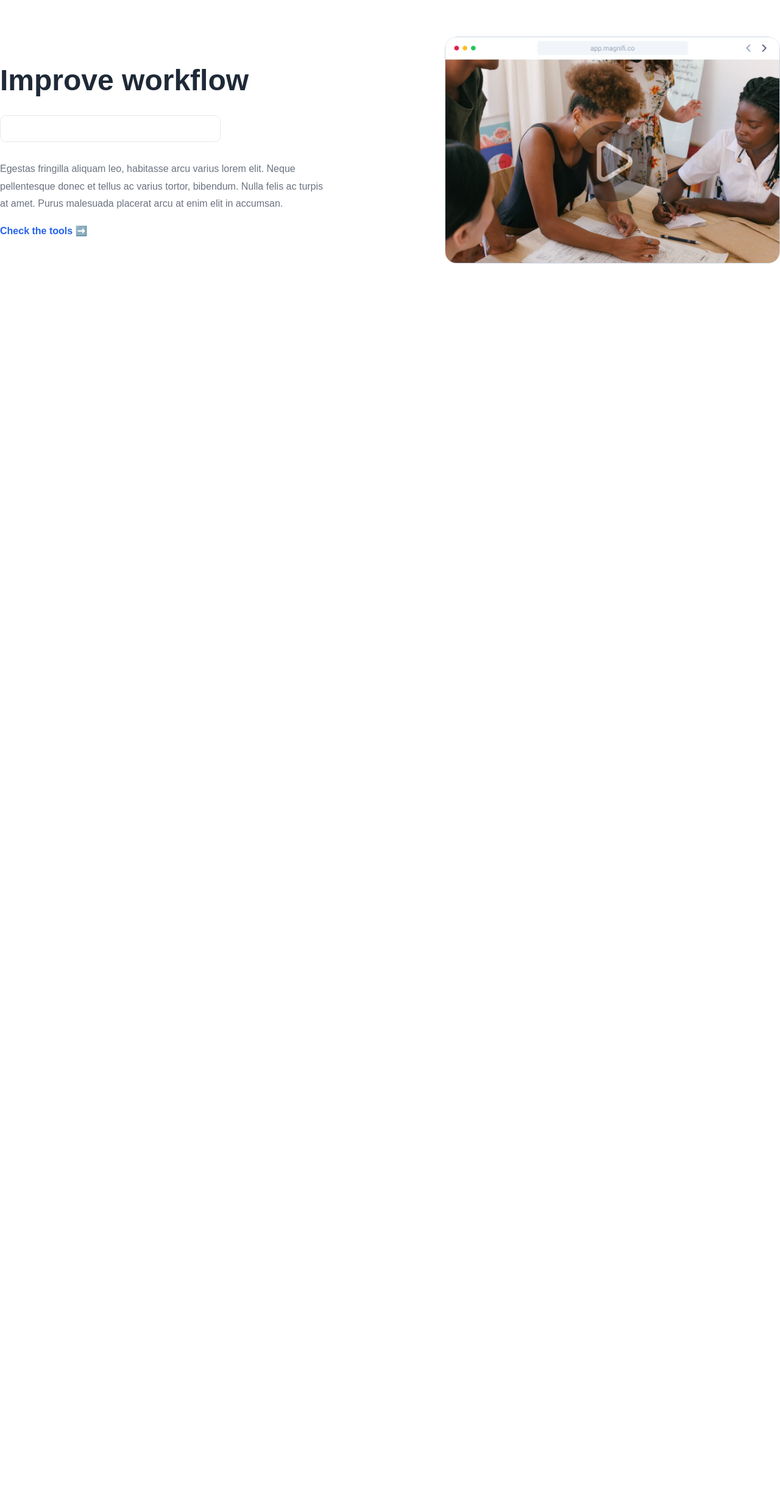
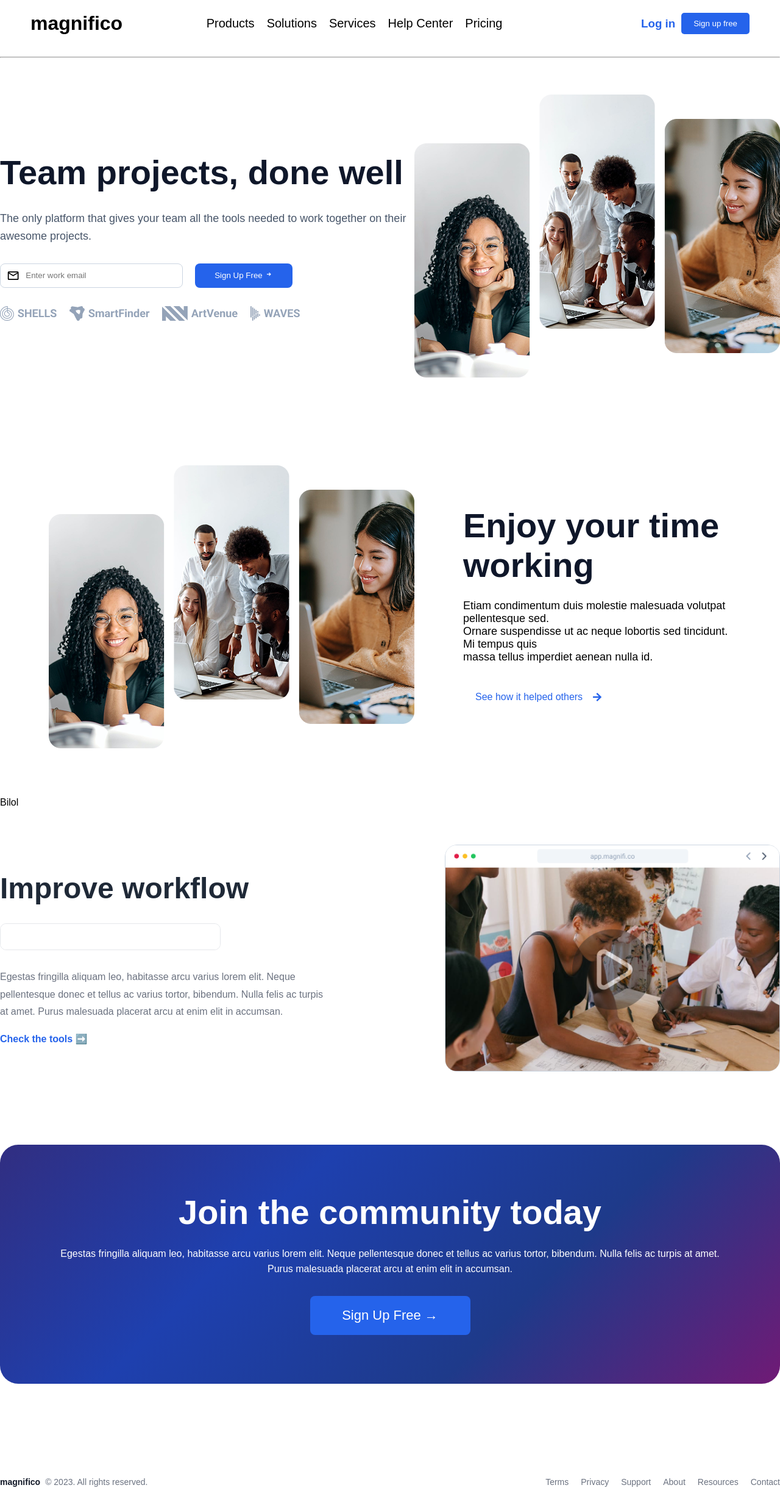
Before and after one commit to GaybullayevMuzaffar/team-figma, a React (Vite) app: page / in a window 1280 px wide. Shown: the top 2476 px of the page at 61% size. Before the commit the page ends 800 px from the top, so only its background shows below. Built offline with nearby package versions, Linux system fonts and the light colour scheme.

Commit message:
muhammad

```diff
--- a/src/App.jsx
+++ b/src/App.jsx
@@ -9,12 +9,12 @@ import Footer from "./Components/Footer/Footer";
 function App() {
   return (
     <div>
-      {/* <Navbar /> */}
-      {/* <Hero /> */}
-      {/* <Section1 /> */}
-      {/* <Section2 /> */}
+      <Navbar />
+      <Hero />
+      <Section1 />
+      <Section2 />
       <Section3 />
-      {/* <Footer /> */}
+      <Footer />
     </div>
   )
 }
--- a/src/Components/Section1/Section1.jsx
+++ b/src/Components/Section1/Section1.jsx
@@ -1,6 +1,6 @@
 import "./Section1.css";
 import { FaArrowRight } from "react-icons/fa";
-import sec_img02 from "./img/Left.png"
+import sec_img02 from "../../assets/Left.png"
 
 function Section1() {
 
```
Also changed, not shown: src/Components/Section1/img/Left.png (deleted), src/assets/Left.png.
